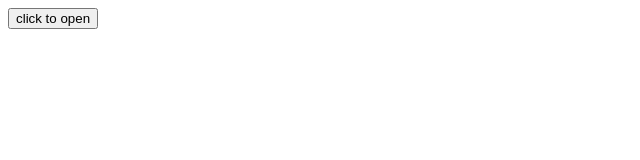
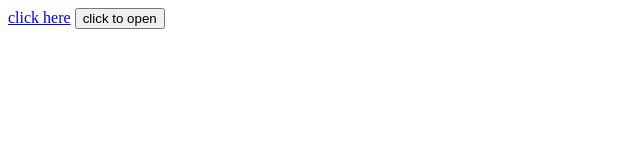
Before and after one commit to nmifzal/invoice_gcv, a website: page success.html in a window 1280 px wide. Shown: the whole page, without its empty margins (0-640 px from the left). Drawn offline with Linux system fonts and the light colour scheme.

Commit message:
Update success.html

```diff
--- a/success.html
+++ b/success.html
@@ -1,7 +1,7 @@
 <html>
 
   <body>
-
+    <a href="https://members.tmmk.info/">click here</a>
   <button onclick="openapp()">click to open</button>
 
     <script>
```
